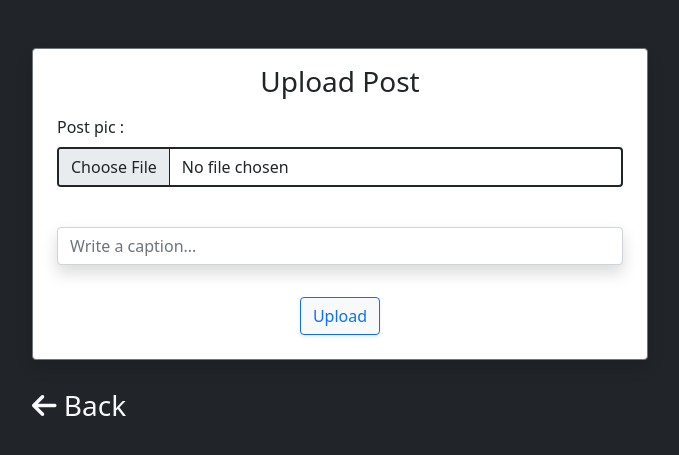
After one commit to alenwenish/saveehub, a PHP site: page /saveehub/upload.php in a window 1280 px wide. The commit adds this page. Shown: the top 455 px of the page, without its empty margins (300-979 px from the left). Run offline with PHP 8.4, Linux system fonts and the light colour scheme; the visitor is signed in with stand-in values (Sample User, id 1); some libraries are stand-ins or nearby versions.

Commit message:
Changes in upload post

```diff
--- /dev/null
+++ b/upload.php
@@ -0,0 +1,129 @@
+<?php
+
+
+session_start();
+include('config/connect.php');
+
+$status = $_SESSION['is_club'];
+$username = $_SESSION['name'];
+
+$success = $caption = ' ';
+
+if (isset($_POST['upload'])) {
+
+
+    $caption = stripslashes($_REQUEST['caption']);
+    $caption = mysqli_real_escape_string($conn, $caption);
+
+    $filename = $_FILES["uploadfile"]["name"];
+    $tempname = $_FILES["uploadfile"]["tmp_name"];
+
+    if ($status == 0) {
+
+        $folder  = './uploads/' . $filename;
+        $query = "INSERT INTO image(username,post,caption) VALUES ('$username', '$filename','$caption')";
+
+        mysqli_query($conn, $query);
+
+        if (move_uploaded_file($tempname, $folder)) {
+            $success = 1;
+        } else {
+            $success = 0;
+        }
+    } else if ($status == 1) {
+
+        $folder  = './club_pics/' . $filename;
+        $query = "INSERT INTO club_pics(username,post,caption) VALUES ('$username', '$filename','$caption')";
+        $query;
+        mysqli_query($conn, $query);
+
+        if (move_uploaded_file($tempname, $folder)) {
+            $success = 1;
+        } else {
+            $success = 0;
+        }
+    }
+}
+
+
+
+
+
+
+?>
+
+
+<!DOCTYPE html>
+<html lang="en">
+
+<head>
+    <meta charset="UTF-8">
+    <meta http-equiv="X-UA-Compatible" content="IE=edge">
+    <meta name="viewport" content="width=device-width, initial-scale=1.0">
+    <title>Upload Post</title>
+    <?php include('header.php'); ?>
+
+</head>
+
+<body class="container mx-auto w-50 bg-dark">
+    <br><br>
+
+
+    <div class="p-3 card border border-secondary border-1 shadow">
+
+        <h1 class="fs-3 text-center"> Upload Post</h1>
+        <form action="" method="POST" class="m-2" enctype="multipart/form-data">
+
+            <div class=" mb-3 ">
+                <label for="Profile" class="form-label "> Post pic : </label> <br>
+                <input type="file" name="uploadfile" id="uploadfile" class="form-control border border-dark border-2" aria-describedby="inputGroupFileAddon04">
+            </div>
+
+            <br>
+            <div class="mb-3 ">
+
+                <input type="text" class="form-control shadow" id="caption" name="caption" placeholder="Write a caption..." required>
+            </div>
+
+
+            <div class="pt-3  text-center  w-100">
+                <input type="submit" value="Upload" id="upload" name="upload" class="btn btn-light btn-outline-primary shadow-sm">
+            </div>
+        </form>
+    </div>
+
+    <br>
+
+    <a href="viewprofile.php" class="text-light text-decoration-none fs-3"><i class="fa-solid fa-arrow-left"></i> Back</a>
+
+</body>
+
+
+<script>
+    var success = <?php echo $success ?>
+
+    toastr.options = {
+        "closeButton": true,
+        "newestOnTop": false,
+        "progressBar": true,
+        "positionClass": "toast-top-center",
+        "preventDuplicates": false,
+        "onclick": null,
+        "showDuration": "300",
+        "hideDuration": "1000",
+        "timeOut": "5000",
+        "extendedTimeOut": "1000",
+        "showEasing": "swing",
+        "hideEasing": "linear",
+        "showMethod": "fadeIn",
+        "hideMethod": "fadeOut"
+    }
+
+    if (success == 1) {
+        toastr.success("Post uploaded - Successfully");
+    } else if (success == 0) {
+        toastr.error("Post uploaded - Failed");
+    }
+</script>
+
+</html>
```
Also changed, not shown: viewprofile.php (+5 -70 lines), club_pics/innovation.png (added), club_pics/maths.png (deleted), uploads/innovation.png (added).
